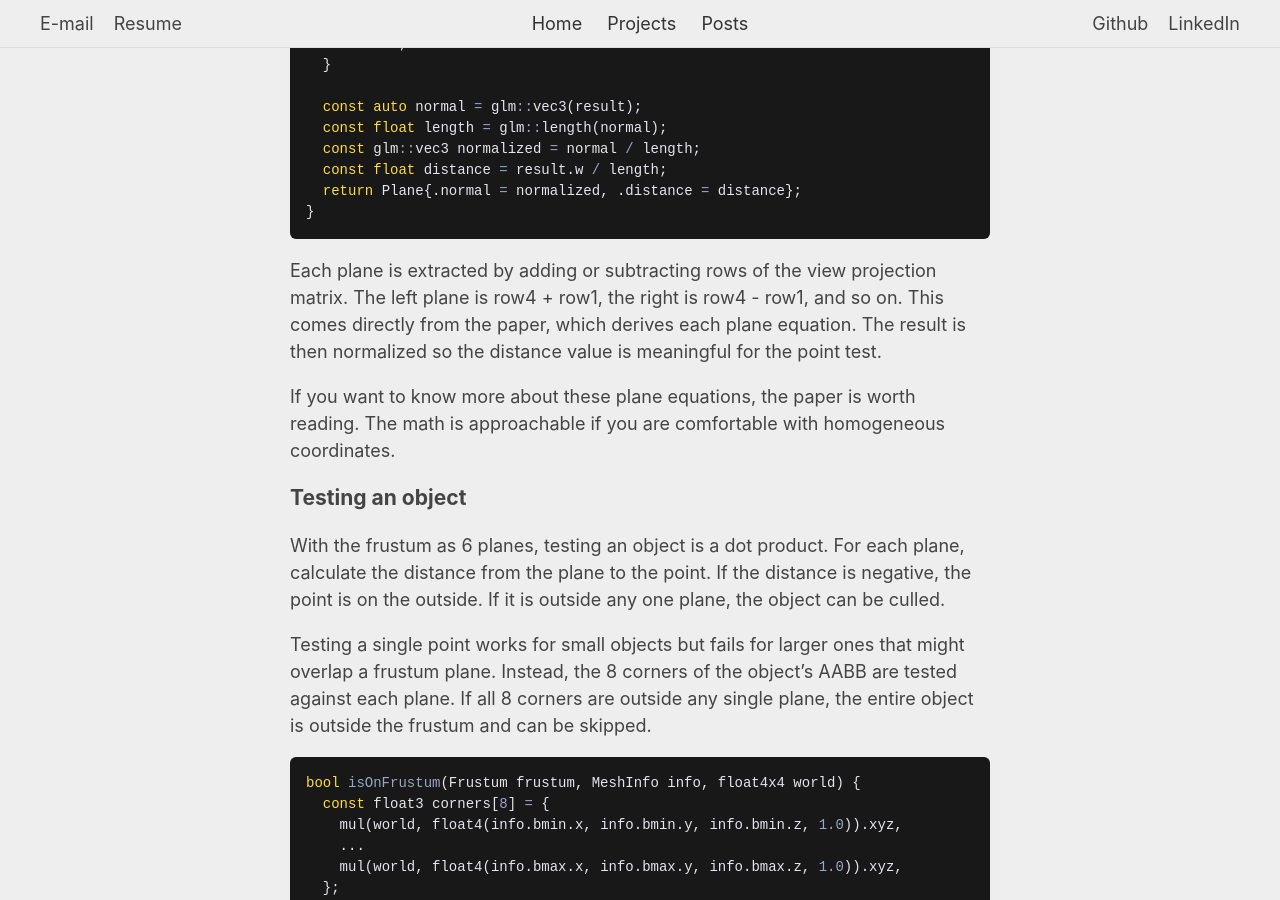
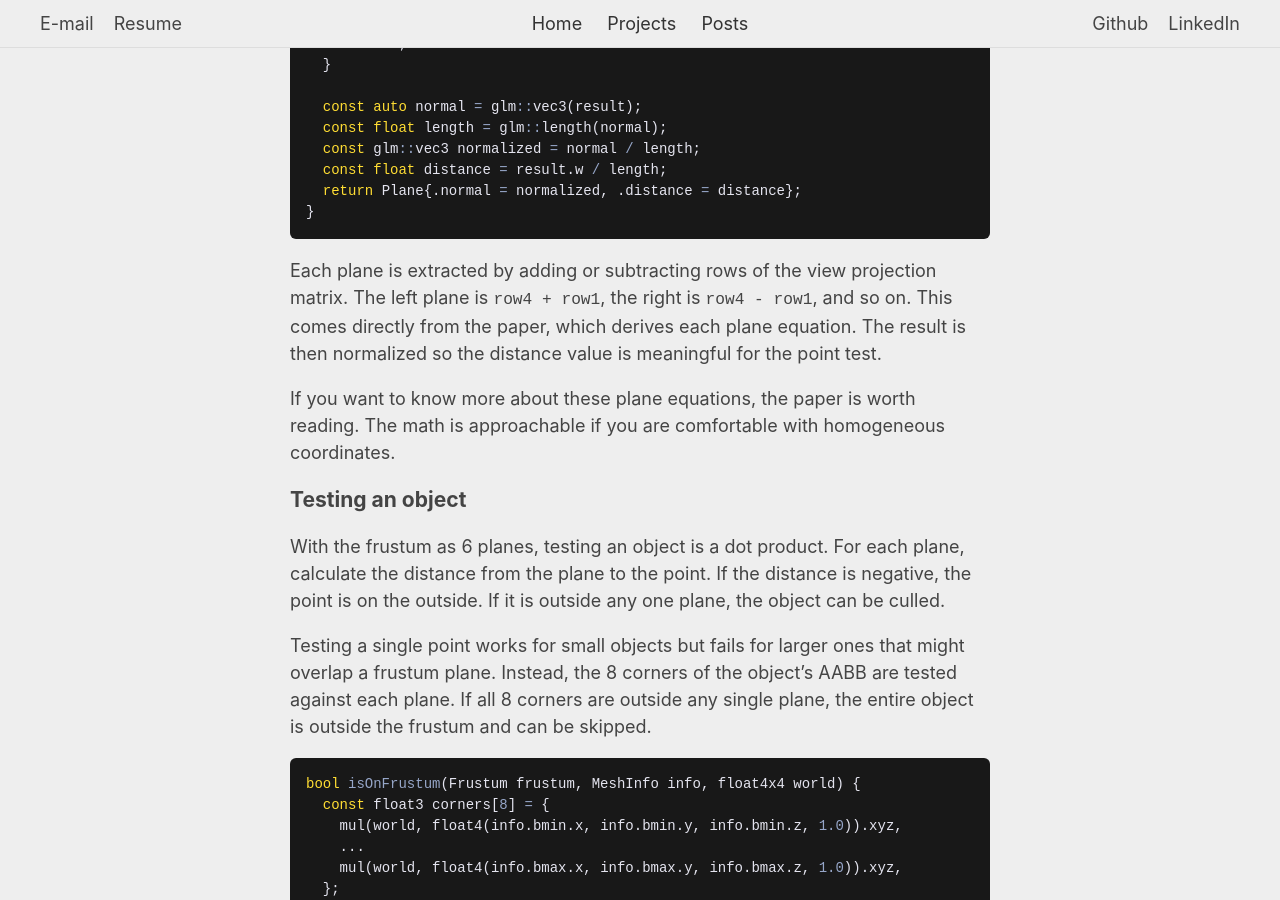
Before and after one commit to bakjedev/bakjedev.github.io, a Jekyll site: the page built from _pages/frustum_culling.md, in a window 1280 px wide and 900 px high, scrolled down 2679 px. Built offline with Jekyll 4.4.1, drawn with Linux system fonts in a browser that asks for light colours.

Commit message:
add code surrounds

````diff
--- a/_pages/frustum_culling.md
+++ b/_pages/frustum_culling.md
@@ -85,7 +85,7 @@ inline Plane ExtractPlane(const glm::mat4& matrix, PlaneType type)
 ```
 {% endraw %}
 
-Each plane is extracted by adding or subtracting rows of the view projection matrix. The left plane is row4 + row1, the right is row4 - row1, and so on. This comes directly from the paper, which derives each plane equation. The result is then normalized so the distance value is meaningful for the point test.
+Each plane is extracted by adding or subtracting rows of the view projection matrix. The left plane is `row4 + row1`, the right is `row4 - row1`, and so on. This comes directly from the paper, which derives each plane equation. The result is then normalized so the distance value is meaningful for the point test.
 
 If you want to know more about these plane equations, the paper is worth reading. The math is approachable if you are comfortable with homogeneous coordinates.
 
````
